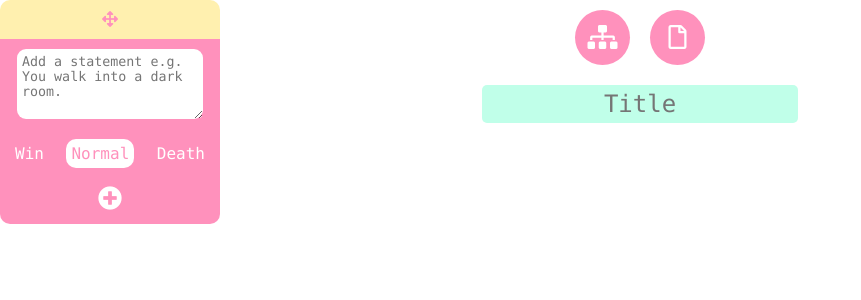
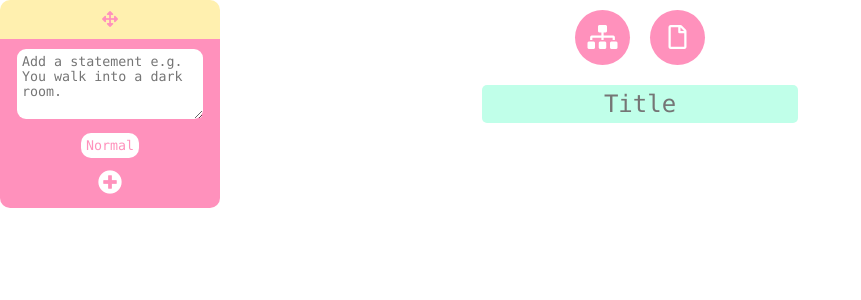
Before and after one commit to majicmoo/storytime-slackbot, a React (Create React App) app in the folder story-maker/: page / in a window 1280 px wide. Shown: the top 300 px of the page, without its empty margins (0-861 px from the left). Built offline with nearby package versions, Linux system fonts and the light colour scheme.

Commit message:
naive type switching

```diff
--- a/story-maker/src/graph/Node.tsx
+++ b/story-maker/src/graph/Node.tsx
@@ -1,9 +1,10 @@
 import React, { FunctionComponent } from "react";
 import classnames from "classnames";
-import { Node } from "../types";
+import { Node, NodeType } from "../types";
 
 import DraggableDiv from "./DraggableDiv";
 import NodeAdder from "./NodeAdder";
+import NodeTypeButton from "./NodeTypeButton";
 
 interface NodeProps {
   node: Node;
@@ -33,12 +34,21 @@ const NodeComponent: FunctionComponent<NodeProps> = ({
   y,
   addOrUpdateNodeTracker,
   startNode
-}) => (
+}) => {
+  const updateType = (type: NodeType) => updateNode({ ...node, type });
+  return (
     <DraggableDiv
       x={x}
       y={y}
       onUpdatePosition={(updatedX, updatedY, width, height) =>
-      addOrUpdateNodeTracker(node.id, "Node", updatedX, updatedY, width, height)
+        addOrUpdateNodeTracker(
+          node.id,
+          "Node",
+          updatedX,
+          updatedY,
+          width,
+          height
+        )
       }
     >
       <div className="node">
@@ -48,30 +58,30 @@ const NodeComponent: FunctionComponent<NodeProps> = ({
           onChange={e => updateNode({ ...node, statement: e.target.value })}
         />
         <div className="node-type--wrapper">
-        <p
-          className={classnames("node-type", {
-            "node-type--selected": node.type === "Win"
-          })}
-        >
-          Win
-        </p>
-        <p
-          className={classnames("node-type", {
-            "node-type--selected": node.type === "Normal"
-          })}
-        >
-          Normal
-        </p>
-        <p
-          className={classnames("node-type", {
-            "node-type--selected": node.type === "Death"
-          })}
-        >
-          Death
-        </p>
+          {!startNode && (
+            <NodeTypeButton
+              type="Win"
+              currentType={node.type}
+              updateType={updateType}
+            />
+          )}
+          <NodeTypeButton
+            type="Normal"
+            currentType={node.type}
+            updateType={updateType}
+          />
+          {!startNode && (
+            <NodeTypeButton
+              type="Death"
+              currentType={node.type}
+              updateType={updateType}
+            />
+          )}
         </div>
+        {node.type === "Normal" && (
           <NodeAdder onClick={() => addOption(node.id)} />
-      {!startNode && node.type === "Normal" && (
+        )}
+        {!startNode && (
           <button
             className="button"
             title="remove node"
@@ -83,5 +93,6 @@ const NodeComponent: FunctionComponent<NodeProps> = ({
       </div>
     </DraggableDiv>
   );
+};
 
 export default NodeComponent;
--- /dev/null
+++ b/story-maker/src/graph/NodeTypeButton.tsx
@@ -0,0 +1,26 @@
+import React, { FunctionComponent } from "react";
+import classnames from "classnames";
+import { NodeType } from "../types";
+
+interface NodeTypeButtonProps {
+  type: NodeType;
+  currentType: NodeType;
+  updateType(type: NodeType): void;
+}
+
+const NodeTypeButton: FunctionComponent<NodeTypeButtonProps> = ({
+  type,
+  currentType,
+  updateType
+}) => (
+  <button
+    className={classnames("node-type", {
+      "node-type--selected": type === currentType
+    })}
+    onClick={() => updateType(type)}
+  >
+    {type}
+  </button>
+);
+
+export default NodeTypeButton;
--- a/story-maker/src/graph/graph.css
+++ b/story-maker/src/graph/graph.css
@@ -85,17 +85,23 @@
   text-align: center;
 }
 
+.node-type {
+  padding: 5px;
+  padding: 5px;
+  border: none;
+  background-color: unset;
+  color: white;
+}
+
 .node-type--selected {
   border-radius: 10px;
   background-color: white;
   color: #ff91bc;
 }
-.node-type {
-  padding: 5px;
-}
 
 .node-type--wrapper {
   display: flex;
-  justify-content: space-between;
+  justify-content: space-around;
   color: white;
+  padding: 10px 5px;
 }
--- a/story-maker/src/types.ts
+++ b/story-maker/src/types.ts
@@ -1,8 +1,10 @@
+export type NodeType = "Normal" | "Win" | "Death";
+
 export interface Node {
   id: string;
   statement: string;
   optionIds: string[];
-  type: "Normal" | "Win" | "Death";
+  type: NodeType;
 }
 
 export interface StoryOption {
```
Lines whose indentation alone changed are shown as unchanged.
